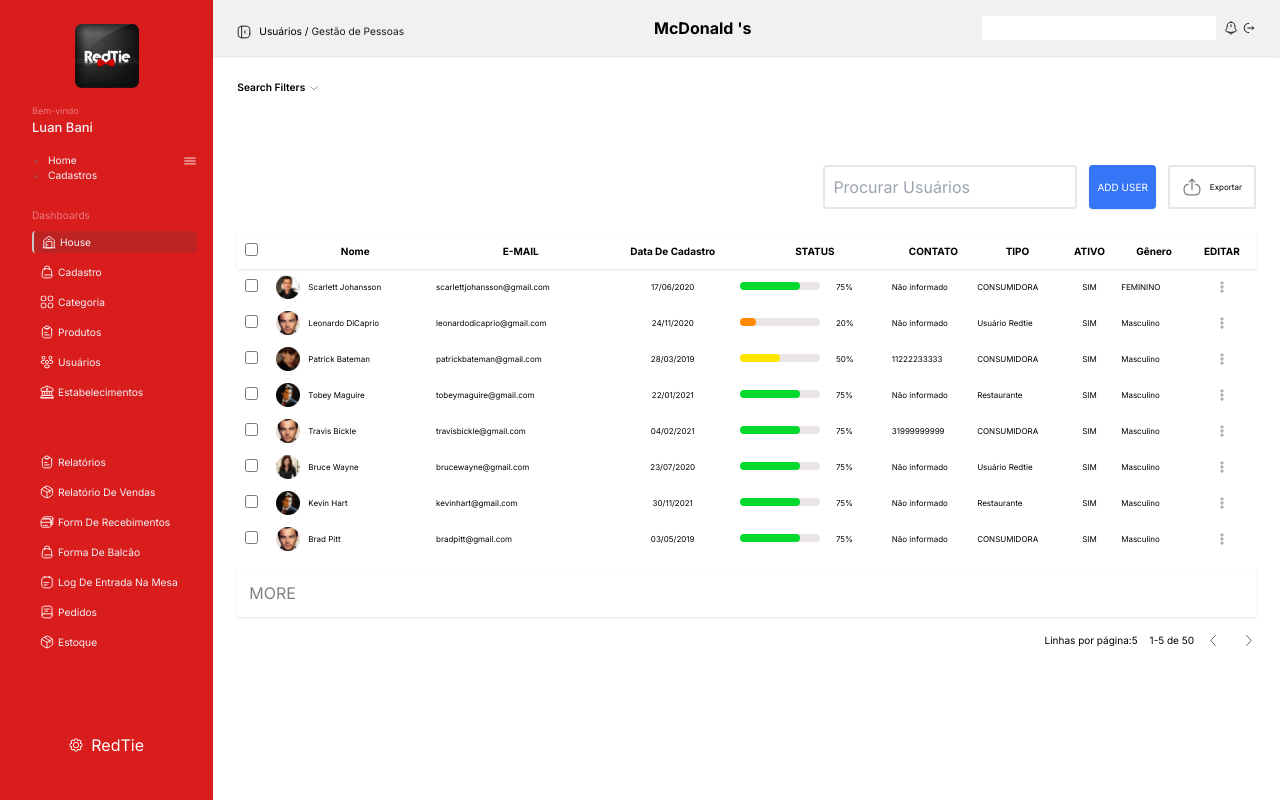
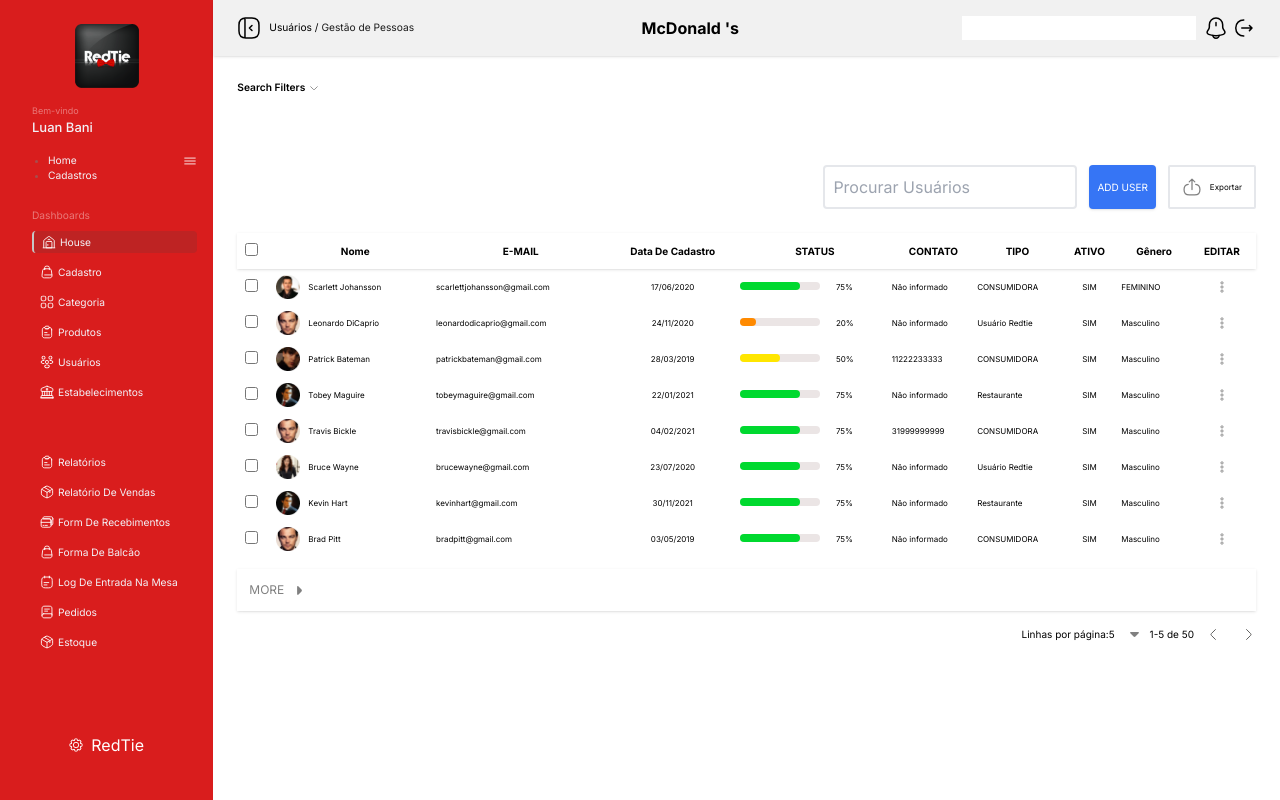
Before and after one commit to ibimina/redtie-dashboard, a Next.js app: page / in a window 1280 px wide. Built offline with nearby package versions, Linux system fonts and the light colour scheme.

Commit message:
styles: update style

```diff
--- a/src/app/components/Header.tsx
+++ b/src/app/components/Header.tsx
@@ -3,7 +3,7 @@
 function Header({ handleSideBar }: { handleSideBar: () => void }) {
     return (
         <header className="bg-grey shadow grid grid-cols-12 p-3 lg:items-center px-6 py-4">
-            <div className="relative row-start-2 mt-2 col-span-6 lg:col-span-3 flex flex-col lg:flex-row lg:gap-2 lg:row-start-1">
+            <div className="relative row-start-2 mt-2 col-span-6 lg:col-span-3 flex flex-col lg:flex-row lg:gap-2 lg:row-start-1 lg:mt-0 lg:items-center ">
                 <button
                     onClick={handleSideBar}
                     className="absolute -top-7 lg:relative lg:top-0"
@@ -11,8 +11,8 @@
                     <Image
                         src="/sidebar.svg"
                         alt="left side bar"
-                        width={14}
-                        height={14}
+                        width={24}
+                        height={24}
                     />
                 </button>
                 <div className="text-[10.21px]">
@@ -35,15 +35,15 @@
 
                     src="/notification.svg"
                     alt="notification"
-                    width={14}
-                    height={14}
+                    width={24}
+                    height={24}
                 />
                 <Image
                     className="1"
                     src="/logout.svg"
                     alt="logout"
-                    width={14}
-                    height={14}
+                    width={24}
+                    height={24}
                 />
             </div>
         </header>
--- a/src/app/page.tsx
+++ b/src/app/page.tsx
@@ -23,10 +23,16 @@
     <main className="lg:flex lg:justify-end">
       <button
         onClick={handleSideBar}
-        className={` ${isSideBarOpen ? "absolute right-3 z-50 top-2" : "hidden"
+        className={` ${isSideBarOpen ? "absolute right-3 z-[1000] top-3 " : "hidden"
           } lg:hidden`}
       >
-        close
+        <Image
+          width={34}
+          height={34}
+          src="/close.svg"
+          alt="close"
+          className="rotate-45"
+        />
       </button>
       <SideBar isSideBarOpen={isSideBarOpen} />
       <div
@@ -35,15 +41,32 @@
       >
         <Header handleSideBar={handleSideBar} />
         <section className="px-6 py-6 overflow-x-auto">
-          <Filters handleFilter={handleFilter} isFilterOpen={isFilterOpen}/>
+          <Filters handleFilter={handleFilter} isFilterOpen={isFilterOpen} />
           <TableEdits />
           <Table />
           <div className="shadow p-3 mt-3 w-full">
-            <p className="text-[grey]">MORE</p>
+            <div className="flex items-center gap-2">
+              <p className="text-[grey] text-[12px]">MORE</p>
+              <Image
+                src='/arrowdown.svg'
+                alt="arrow down"
+                className="-rotate-90"
+                width={15}
+                height={15}
+              />
+            </div>
           </div>
           <div className="flex flex-col md:flex-row justify-end gap-3 my-4 text-[10px]">
             <p>Linhas por página:5</p>
-            <p>1-5 de 50</p>
+            <div className="flex items-center gap-2">
+              <Image
+                src='/arrowdown.svg'
+                alt="arrow down"
+                width={15}
+                height={15}
+              />
+              <p>1-5 de 50</p>
+            </div>
             <div className="flex items-center gap-5">
               <Image
                 src="/arrowright.svg"
```
